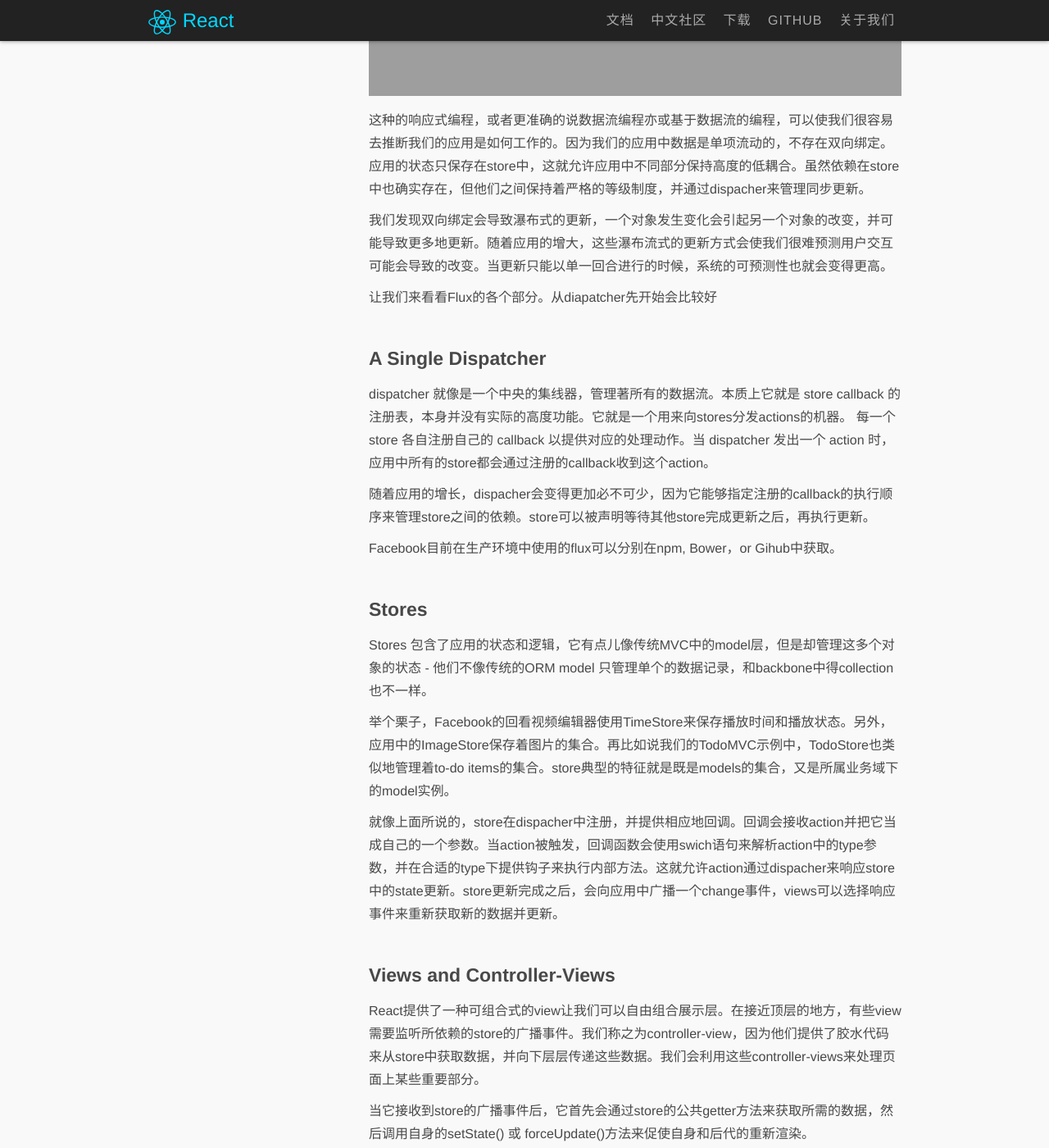
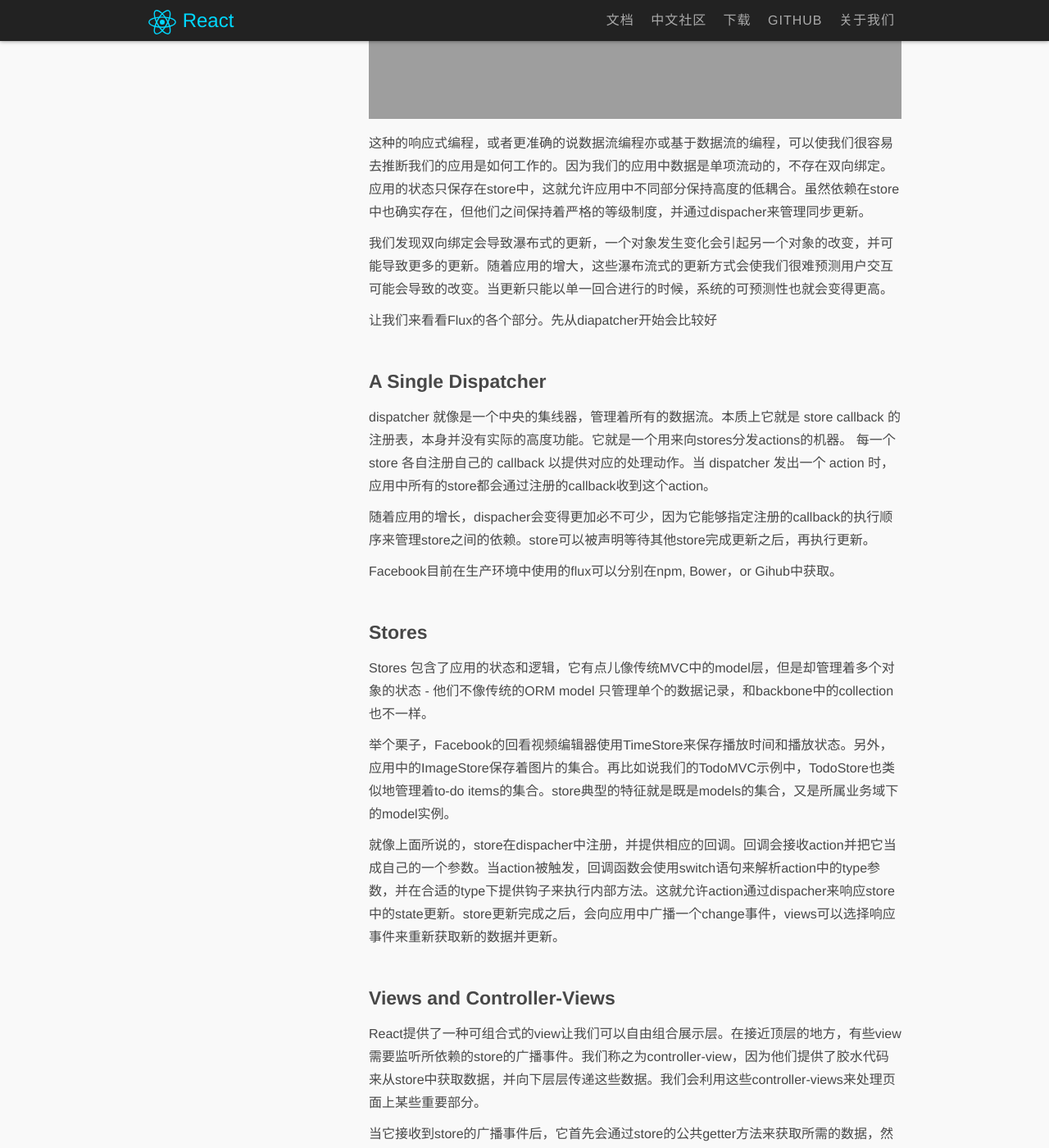
Before and after one commit to yaoshanliang/react-docs, a Jekyll site: the page built from zh/docs/flux-overview.md, in a window 1280 px wide and 1400 px high, scrolled down 2906 px. Shown: the whole window at 82% size. Built offline with Jekyll 4.4.1, drawn with Linux system fonts in a browser that asks for light colours; Markdown is read by kramdown in place of the engine named in the settings; comment, search, counter and statistics services are not loaded; some of the changed text lies outside the part shown.

Commit message:
文字修正
部分描述文字有误，或者语法存在错误。

```diff
--- a/zh/docs/flux-overview.md
+++ b/zh/docs/flux-overview.md
@@ -52,14 +52,14 @@ Flux使用单向的数据流动来避开MVC. 当用户与React视图交互的时
 这种的响应式编程，或者更准确的说数据流编程亦或基于数据流的编程，可以使我们很容易去推断我们的应用是如何工作的。因为我们的应用中数据是单项流动的，不存在双向绑定。应用的状态只保存在store中，这就允许应用中不同部分保持高度的低耦合。虽然依赖在store中也确实存在，但他们之间保持着严格的等级制度，并通过dispacher来管理同步更新。
 
 
-我们发现双向绑定会导致瀑布式的更新，一个对象发生变化会引起另一个对象的改变，并可能导致更多地更新。随着应用的增大，这些瀑布流式的更新方式会使我们很难预测用户交互可能会导致的改变。当更新只能以单一回合进行的时候，系统的可预测性也就会变得更高。
+我们发现双向绑定会导致瀑布式的更新，一个对象发生变化会引起另一个对象的改变，并可能导致更多的更新。随着应用的增大，这些瀑布流式的更新方式会使我们很难预测用户交互可能会导致的改变。当更新只能以单一回合进行的时候，系统的可预测性也就会变得更高。
 
 
-让我们来看看Flux的各个部分。从diapatcher先开始会比较好
+让我们来看看Flux的各个部分。先从diapatcher开始会比较好
 
 ### A Single Dispatcher
 
-dispatcher 就像是一个中央的集线器，管理著所有的数据流。本质上它就是 store callback 的注册表，本身并没有实际的高度功能。它就是一个用来向stores分发actions的机器。 每一个 store 各自注册自己的 callback 以提供对应的处理动作。当 dispatcher 发出一个 action 时，应用中所有的store都会通过注册的callback收到这个action。
+dispatcher 就像是一个中央的集线器，管理着所有的数据流。本质上它就是 store callback 的注册表，本身并没有实际的高度功能。它就是一个用来向stores分发actions的机器。 每一个 store 各自注册自己的 callback 以提供对应的处理动作。当 dispatcher 发出一个 action 时，应用中所有的store都会通过注册的callback收到这个action。
 
 随着应用的增长，dispacher会变得更加必不可少，因为它能够指定注册的callback的执行顺序来管理store之间的依赖。store可以被声明等待其他store完成更新之后，再执行更新。
 
@@ -67,13 +67,13 @@ Facebook目前在生产环境中使用的flux可以分别在npm, Bower，or Gihu
 
 ###Stores
 
-Stores 包含了应用的状态和逻辑，它有点儿像传统MVC中的model层，但是却管理这多个对象的状态 - 他们不像传统的ORM model 只管理单个的数据记录，和backbone中得collection也不一样。
+Stores 包含了应用的状态和逻辑，它有点儿像传统MVC中的model层，但是却管理着多个对象的状态 - 他们不像传统的ORM model 只管理单个的数据记录，和backbone中的collection也不一样。
 
 
 举个栗子，Facebook的回看视频编辑器使用TimeStore来保存播放时间和播放状态。另外，应用中的ImageStore保存着图片的集合。再比如说我们的TodoMVC示例中，TodoStore也类似地管理着to-do items的集合。store典型的特征就是既是models的集合，又是所属业务域下的model实例。
 
 
-就像上面所说的，store在dispacher中注册，并提供相应地回调。回调会接收action并把它当成自己的一个参数。当action被触发，回调函数会使用swich语句来解析action中的type参数，并在合适的type下提供钩子来执行内部方法。这就允许action通过dispacher来响应store中的state更新。store更新完成之后，会向应用中广播一个change事件，views可以选择响应事件来重新获取新的数据并更新。
+就像上面所说的，store在dispacher中注册，并提供相应的回调。回调会接收action并把它当成自己的一个参数。当action被触发，回调函数会使用switch语句来解析action中的type参数，并在合适的type下提供钩子来执行内部方法。这就允许action通过dispacher来响应store中的state更新。store更新完成之后，会向应用中广播一个change事件，views可以选择响应事件来重新获取新的数据并更新。
 
 ###Views and Controller-Views
 
```
Also changed, not shown: other parts of zh/docs/flux-overview.md (+2 -2 lines).
